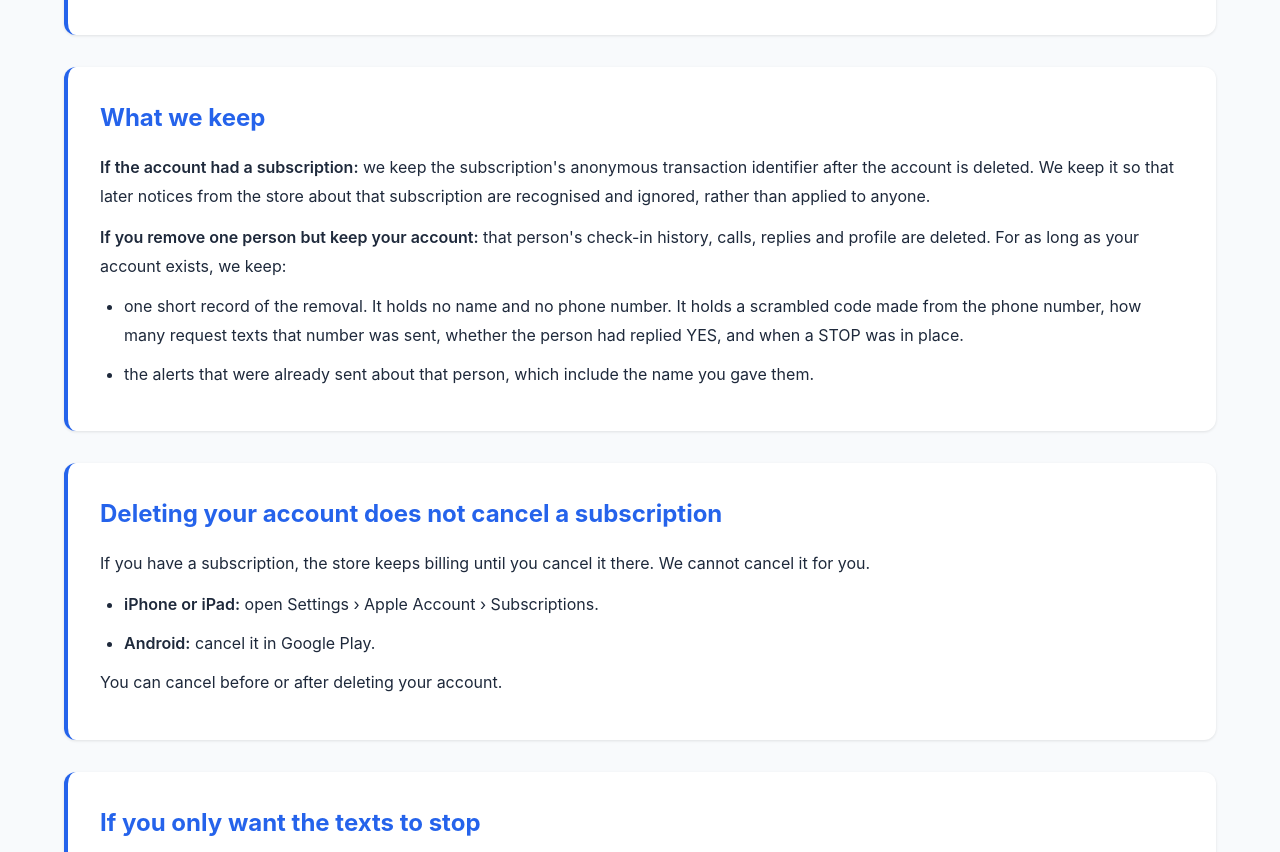
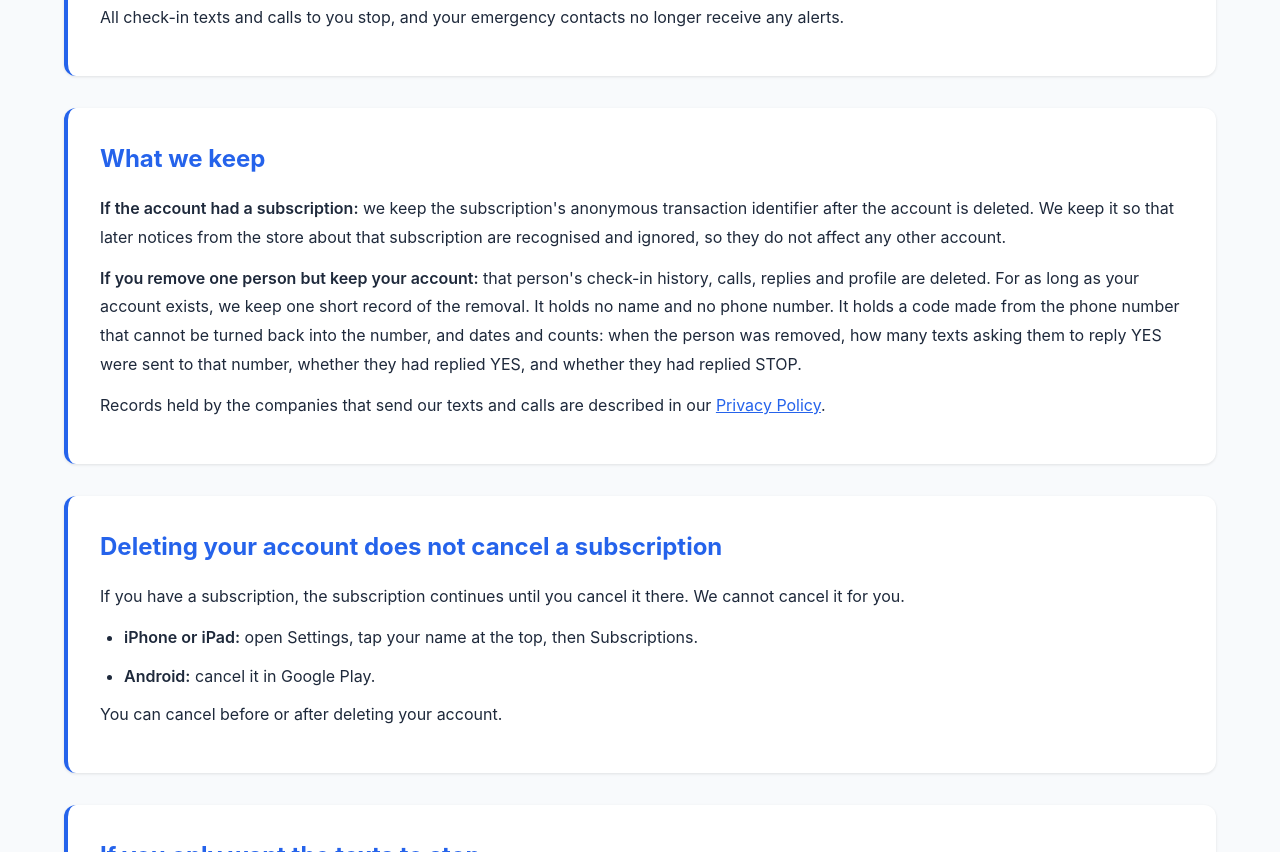
Before and after one commit to tynanseltzer/Check-In-Together-Website, a plain HTML site: page delete-account/index.html in a window 1280 px wide. Shown: the part 1566-2418 px from the top of the page. Drawn offline with Linux system fonts and the light colour scheme.

Commit message:
Account-deletion page: review fixes (no kept-alerts claim, plainer words, provider records point to the policy)
Co-Authored-By: Claude Fable 5.2 <noreply@anthropic.com>
Claude-Session: https://claude.ai/code/session_011DiqebJaMtsYiC5RU445Bq

```diff
--- a/delete-account/index.html
+++ b/delete-account/index.html
@@ -36,7 +36,7 @@
                     <h2>If you have the app</h2>
                     <ol>
                         <li>Open Check In Together.</li>
-                        <li>Tap <strong>Settings</strong>.</li>
+                        <li>Tap <strong>Settings</strong> at the bottom of the screen.</li>
                         <li>Under <strong>Account</strong>, tap <strong>Delete Account</strong>.</li>
                         <li>Read the message, then tap <strong>Delete</strong>.</li>
                     </ol>
@@ -52,6 +52,7 @@
                         <li>the phone number that receives the check-ins, or</li>
                         <li>the phone number of one of the account's emergency contacts.</li>
                     </ul>
+                    <p>If you check in only in the app, please give an emergency contact's number.</p>
                     <p>Accounts have no login or password, so we cannot find an account from a name alone.</p>
                 </div>
 
@@ -70,19 +71,16 @@
 
                 <div class="policy-box" id="what-we-keep">
                     <h2>What we keep</h2>
-                    <p><strong>If the account had a subscription:</strong> we keep the subscription's anonymous transaction identifier after the account is deleted. We keep it so that later notices from the store about that subscription are recognised and ignored, rather than applied to anyone.</p>
-                    <p><strong>If you remove one person but keep your account:</strong> that person's check-in history, calls, replies and profile are deleted. For as long as your account exists, we keep:</p>
-                    <ul>
-                        <li>one short record of the removal. It holds no name and no phone number. It holds a scrambled code made from the phone number, how many request texts that number was sent, whether the person had replied YES, and when a STOP was in place.</li>
-                        <li>the alerts that were already sent about that person, which include the name you gave them.</li>
-                    </ul>
+                    <p><strong>If the account had a subscription:</strong> we keep the subscription's anonymous transaction identifier after the account is deleted. We keep it so that later notices from the store about that subscription are recognised and ignored, so they do not affect any other account.</p>
+                    <p><strong>If you remove one person but keep your account:</strong> that person's check-in history, calls, replies and profile are deleted. For as long as your account exists, we keep one short record of the removal. It holds no name and no phone number. It holds a code made from the phone number that cannot be turned back into the number, and dates and counts: when the person was removed, how many texts asking them to reply YES were sent to that number, whether they had replied YES, and whether they had replied STOP.</p>
+                    <p>Records held by the companies that send our texts and calls are described in our <a href="../#privacy">Privacy Policy</a>.</p>
                 </div>
 
                 <div class="policy-box" id="subscriptions">
                     <h2>Deleting your account does not cancel a subscription</h2>
-                    <p>If you have a subscription, the store keeps billing until you cancel it there. We cannot cancel it for you.</p>
+                    <p>If you have a subscription, the subscription continues until you cancel it there. We cannot cancel it for you.</p>
                     <ul>
-                        <li><strong>iPhone or iPad:</strong> open Settings &rsaquo; Apple Account &rsaquo; Subscriptions.</li>
+                        <li><strong>iPhone or iPad:</strong> open Settings, tap your name at the top, then Subscriptions.</li>
                         <li><strong>Android:</strong> cancel it in Google Play.</li>
                     </ul>
                     <p>You can cancel before or after deleting your account.</p>
```
